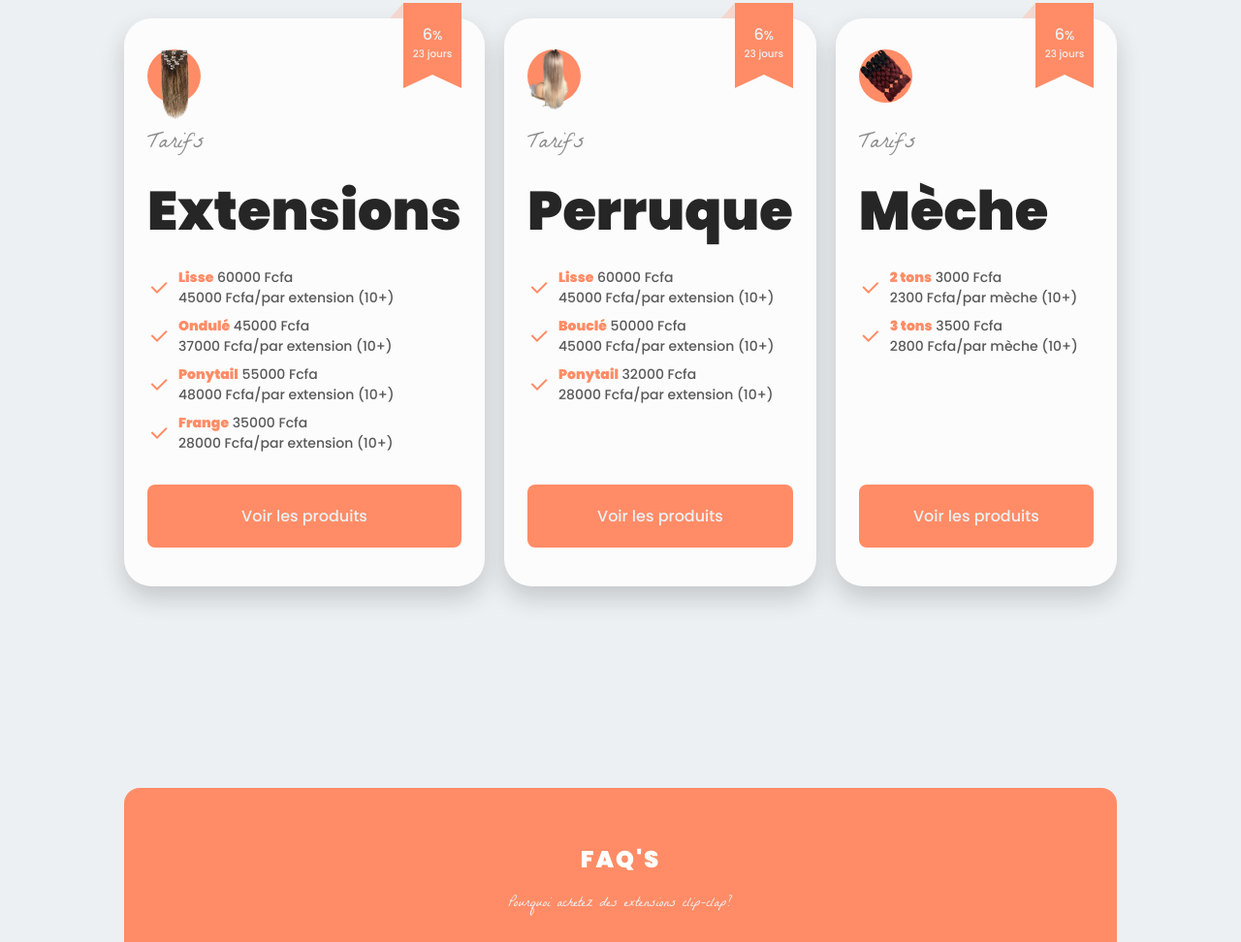
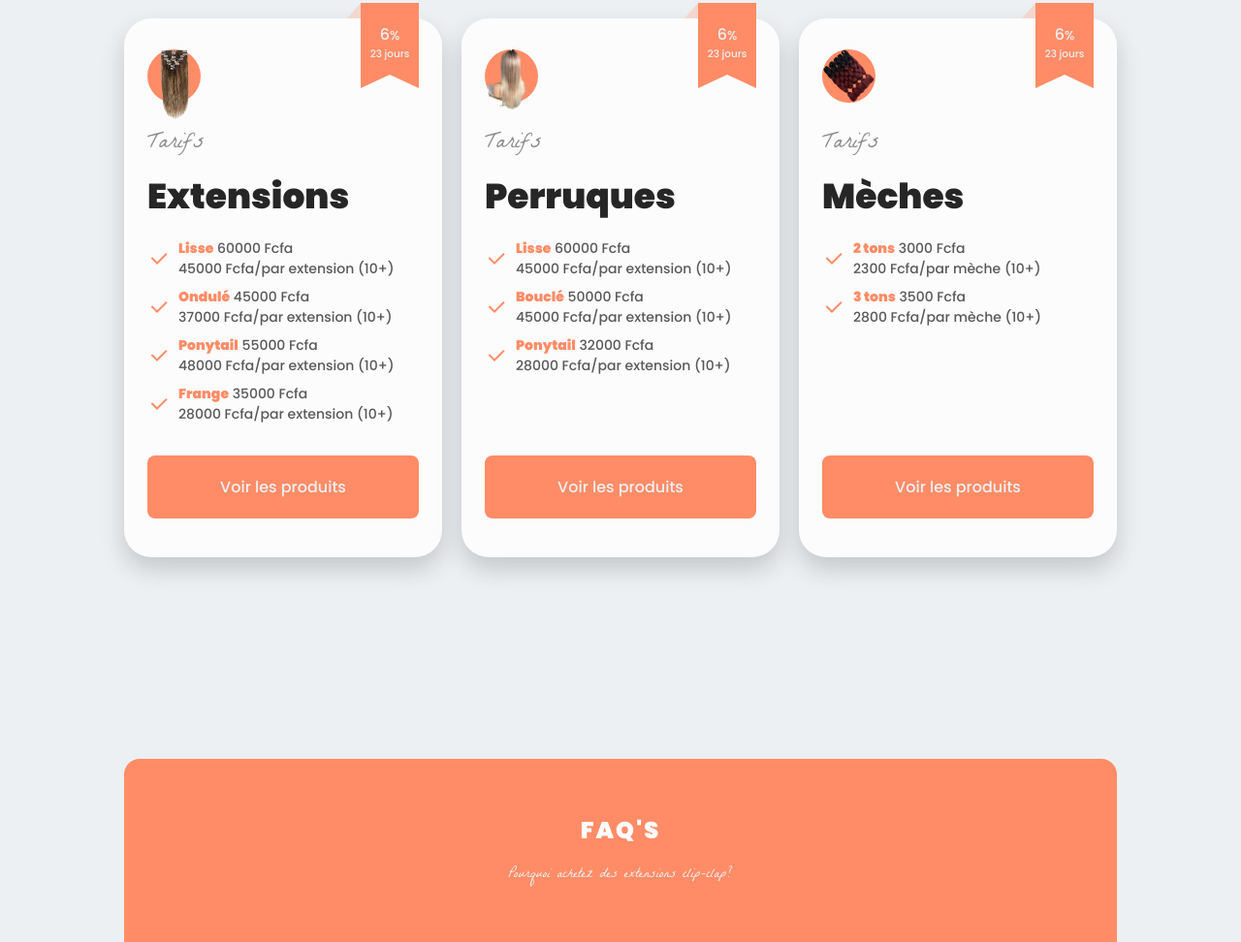
Before and after one commit to nmsdeveloper/clipextensions, a plain HTML site: page index.html in a window 1280 px wide. Shown: the part 3929-4901 px from the top of the page at 97% size. Drawn offline with nearby package versions, Linux system fonts and the light colour scheme.

Commit message:
Changes to be committed: 	new file:   .vscode/settings.json 	modified:   assets/css/styles.css 	modified:   index.html

```diff
--- a/assets/css/styles.css
+++ b/assets/css/styles.css
@@ -1281,6 +1281,9 @@ button {
   .prices-header-subtitle {
     font-size: var(--h2-font-size);
   }
+  .prices-header-title {
+    font-size: var(--h1-font-size);
+  }
 
   .faqs-container {
     padding: 3.5rem 2.5rem;
--- a/index.html
+++ b/index.html
@@ -1050,7 +1050,7 @@
               </div>
 
               <span class="prices-header-subtitle belle">Tarifs</span>
-              <h1 class="prices-header-title">Perruque</h1>
+              <h1 class="prices-header-title">Perruques</h1>
             </header>
 
             <ul class="prices-list grid">
@@ -1102,7 +1102,7 @@
               </div>
 
               <span class="prices-header-subtitle belle">Tarifs</span>
-              <h1 class="prices-header-title">M&egrave;che</h1>
+              <h1 class="prices-header-title">M&egrave;ches</h1>
             </header>
 
             <ul class="prices-list grid">
```
